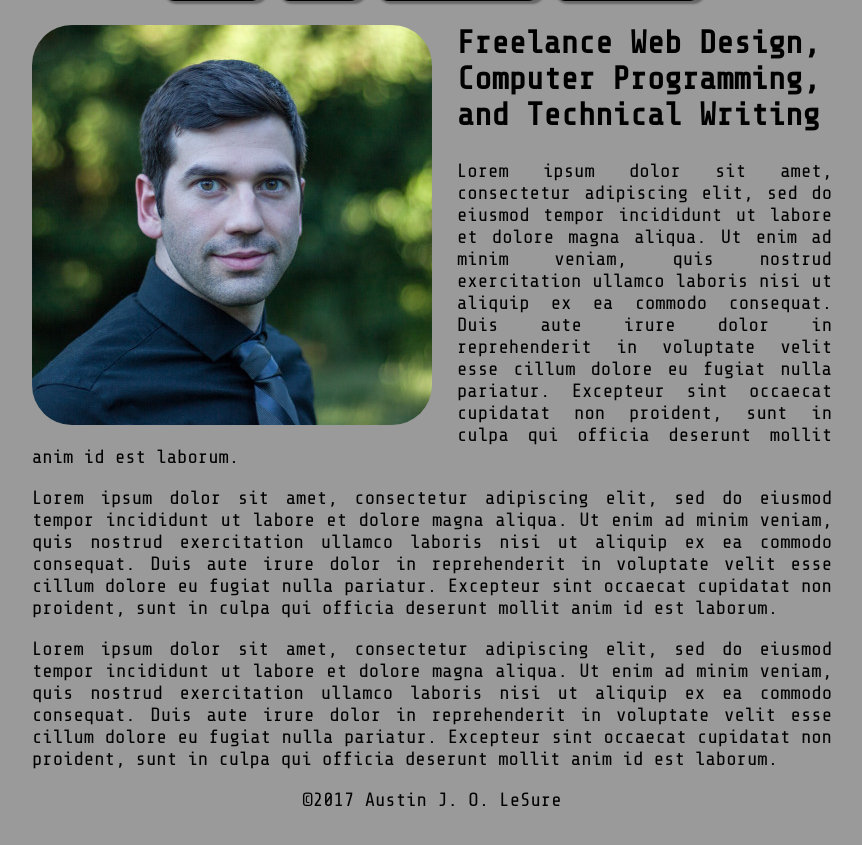
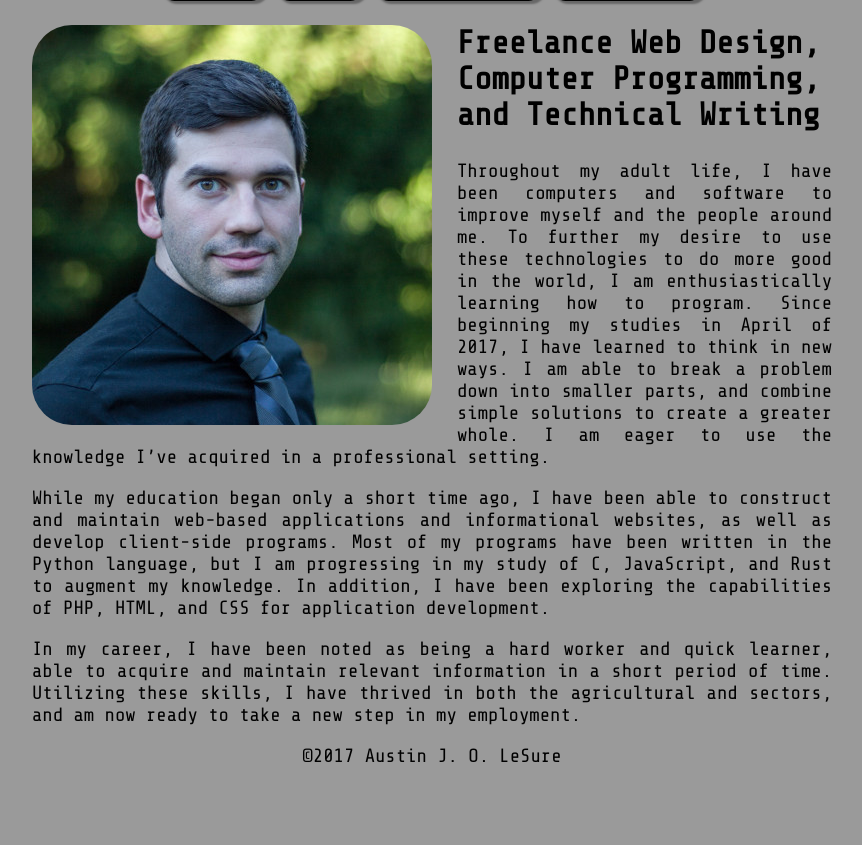
Before and after one commit to austinlesure/austinlesure.com, a Flask app: page / in a window 1280 px wide. Shown: the part 161-1006 px from the top of the page, without its empty margins (208-1070 px from the left). After the commit the page ends 923 px from the top, so only its background shows below. Run offline with Flask 2, Linux system fonts and the light colour scheme.

Commit message:
updated info in index.html - no more lorem ipsum!

```diff
--- a/templates/index.html
+++ b/templates/index.html
@@ -4,8 +4,8 @@
 <img id="headshot" src="{{ url_for('static', filename='images/me_square_400.jpg') }}" alt="A photograph of the website's author." />
 <div id="main_desc">
 	<h2>Freelance Web Design, Computer Programming, and Technical Writing</h2>
-	<p>Lorem ipsum dolor sit amet, consectetur adipiscing elit, sed do eiusmod tempor incididunt ut labore et dolore magna aliqua. Ut enim ad minim veniam, quis nostrud exercitation ullamco laboris nisi ut aliquip ex ea commodo consequat. Duis aute irure dolor in reprehenderit in voluptate velit esse cillum dolore eu fugiat nulla pariatur. Excepteur sint occaecat cupidatat non proident, sunt in culpa qui officia deserunt mollit anim id est laborum.</p>
-	<p>Lorem ipsum dolor sit amet, consectetur adipiscing elit, sed do eiusmod tempor incididunt ut labore et dolore magna aliqua. Ut enim ad minim veniam, quis nostrud exercitation ullamco laboris nisi ut aliquip ex ea commodo consequat. Duis aute irure dolor in reprehenderit in voluptate velit esse cillum dolore eu fugiat nulla pariatur. Excepteur sint occaecat cupidatat non proident, sunt in culpa qui officia deserunt mollit anim id est laborum.</p>
-	<p>Lorem ipsum dolor sit amet, consectetur adipiscing elit, sed do eiusmod tempor incididunt ut labore et dolore magna aliqua. Ut enim ad minim veniam, quis nostrud exercitation ullamco laboris nisi ut aliquip ex ea commodo consequat. Duis aute irure dolor in reprehenderit in voluptate velit esse cillum dolore eu fugiat nulla pariatur. Excepteur sint occaecat cupidatat non proident, sunt in culpa qui officia deserunt mollit anim id est laborum.</p>
+	<p>Throughout my adult life, I have been computers and software to improve myself and the people around me. To further my desire to use these technologies to do more good in the world, I am enthusiastically learning how to program. Since beginning my studies in April of 2017, I have learned to think in new ways. I am able to break a problem down into smaller parts, and combine simple solutions to create a greater whole. I am eager to use the knowledge I’ve acquired in a professional setting.</p>
+	<p>While my education began only a short time ago, I have been able to construct and maintain web-based applications and informational websites, as well as develop client-side programs. Most of my programs have been written in the Python language, but I am progressing in my study of C, JavaScript, and Rust to augment my knowledge. In addition, I have been exploring the capabilities of PHP, HTML, and CSS for application development.</p>
+	<p>In my career, I have been noted as being a hard worker and quick learner, able to acquire and maintain relevant information in a short period of time. Utilizing these skills, I have thrived in both the agricultural and sectors, and am now ready to take a new step in my employment.</p>
 </div>
 {% endblock %}
```
